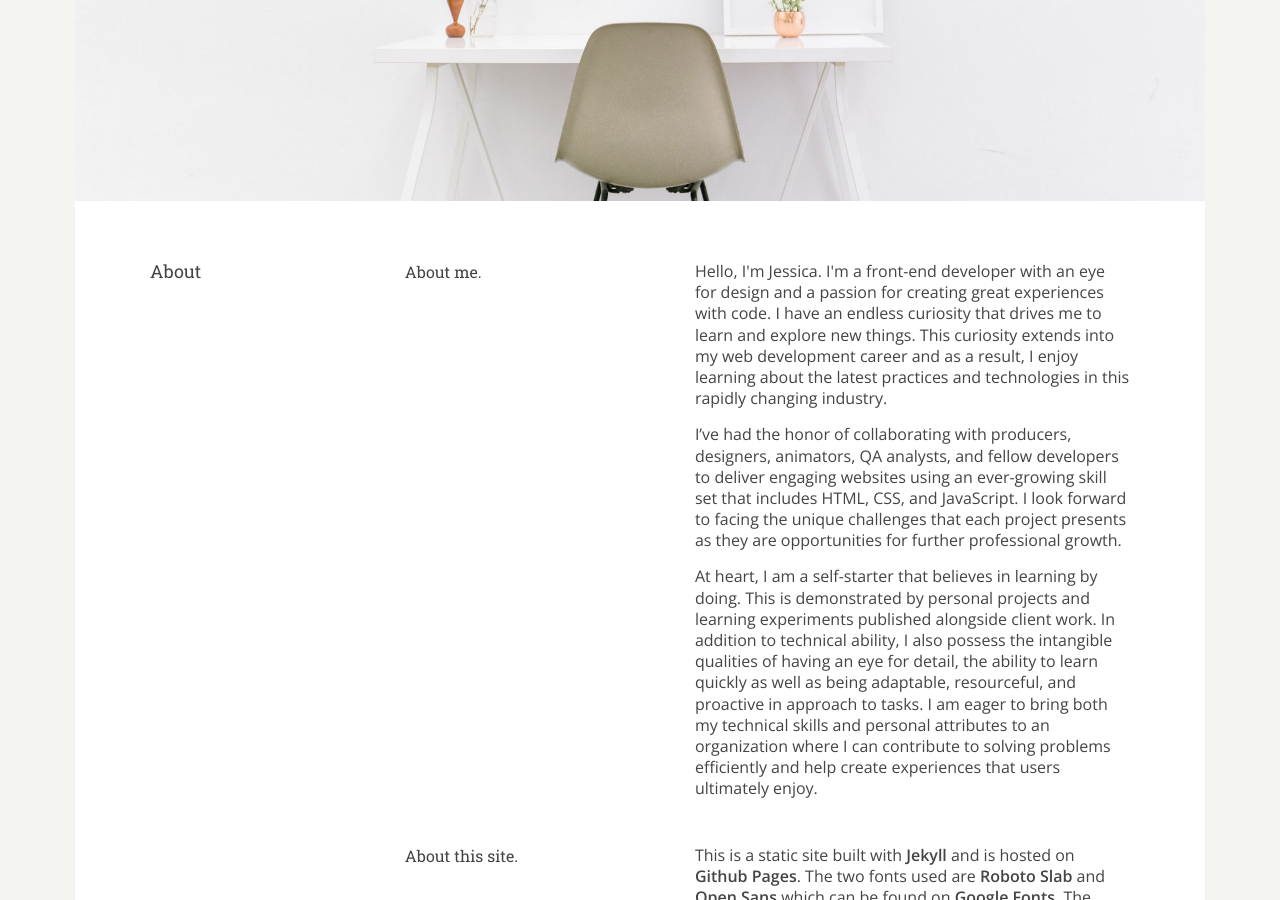
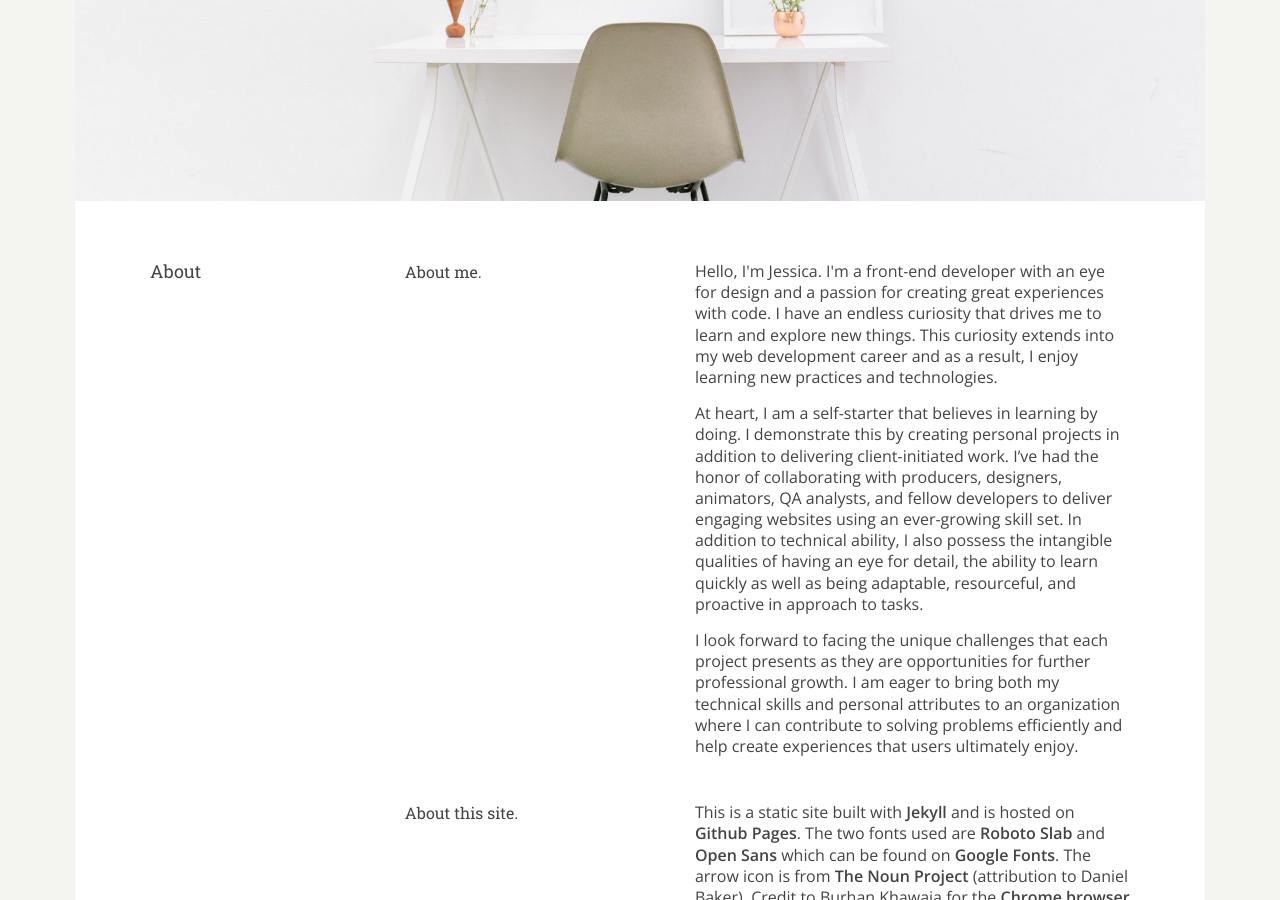
Before and after one commit to jessicaosei/jessicaosei.com, a Jekyll site: the page built from about/index.html, in a window 1280 px wide and 900 px high, scrolled down 299 px. Built offline with Jekyll 4.4.1, drawn with Linux system fonts in a browser that asks for light colours; Markdown is read by kramdown in place of the engine named in the settings; comment, search, counter and statistics services are not loaded.

Commit message:
Update About bio

```diff
--- a/about/index.html
+++ b/about/index.html
@@ -10,9 +10,9 @@
 					    <div class="about-container">
 					    	<h2 class="about-subtitle">About me.</h2>
 					    	<div class="about-text">
-						    	<p class="about-paragraph">Hello, I'm Jessica. I'm a front-end developer with an eye for design and a passion for creating great experiences with code. I have an endless curiosity that drives me to learn and explore new things. This curiosity extends into my web development career and as a result, I enjoy learning about the latest practices and technologies in this rapidly changing industry.</p>
-						    	<p class="about-paragraph">I’ve had the honor of collaborating with producers, designers, animators, QA analysts, and fellow developers to deliver engaging websites using an ever-growing skill set that includes HTML, CSS, and JavaScript. I look forward to facing the unique challenges that each project presents as they are opportunities for further professional growth.</p>
-						    	<p class="about-paragraph">At heart, I am a self-starter that believes in learning by doing. This is demonstrated by personal projects and learning experiments published alongside client work. In addition to technical ability, I also possess the intangible qualities of having an eye for detail, the ability to learn quickly as well as being adaptable, resourceful, and proactive in approach to tasks. I am eager to bring both my technical skills and personal attributes to an organization where I can contribute to solving problems efficiently and help create experiences that users ultimately enjoy.</p>
+						    	<p class="about-paragraph">Hello, I'm Jessica. I'm a front-end developer with an eye for design and a passion for creating great experiences with code. I have an endless curiosity that drives me to learn and explore new things. This curiosity extends into my web development career and as a result, I enjoy learning new practices and technologies.</p>
+						    	<p class="about-paragraph">At heart, I am a self-starter that believes in learning by doing. I demonstrate this by creating personal projects in addition to delivering client-initiated work. I’ve had the honor of collaborating with producers, designers, animators, QA analysts, and fellow developers to deliver engaging websites using an ever-growing skill set. In addition to technical ability, I also possess the intangible qualities of having an eye for detail, the ability to learn quickly as well as being adaptable, resourceful, and proactive in approach to tasks. </p>
+						    	<p class="about-paragraph">I look forward to facing the unique challenges that each project presents as they are opportunities for further professional growth. I am eager to bring both my technical skills and personal attributes to an organization where I can contribute to solving problems efficiently and help create experiences that users ultimately enjoy.</p>
 						    </div>
 					    </div>
 					    <div class="about-container">
```
